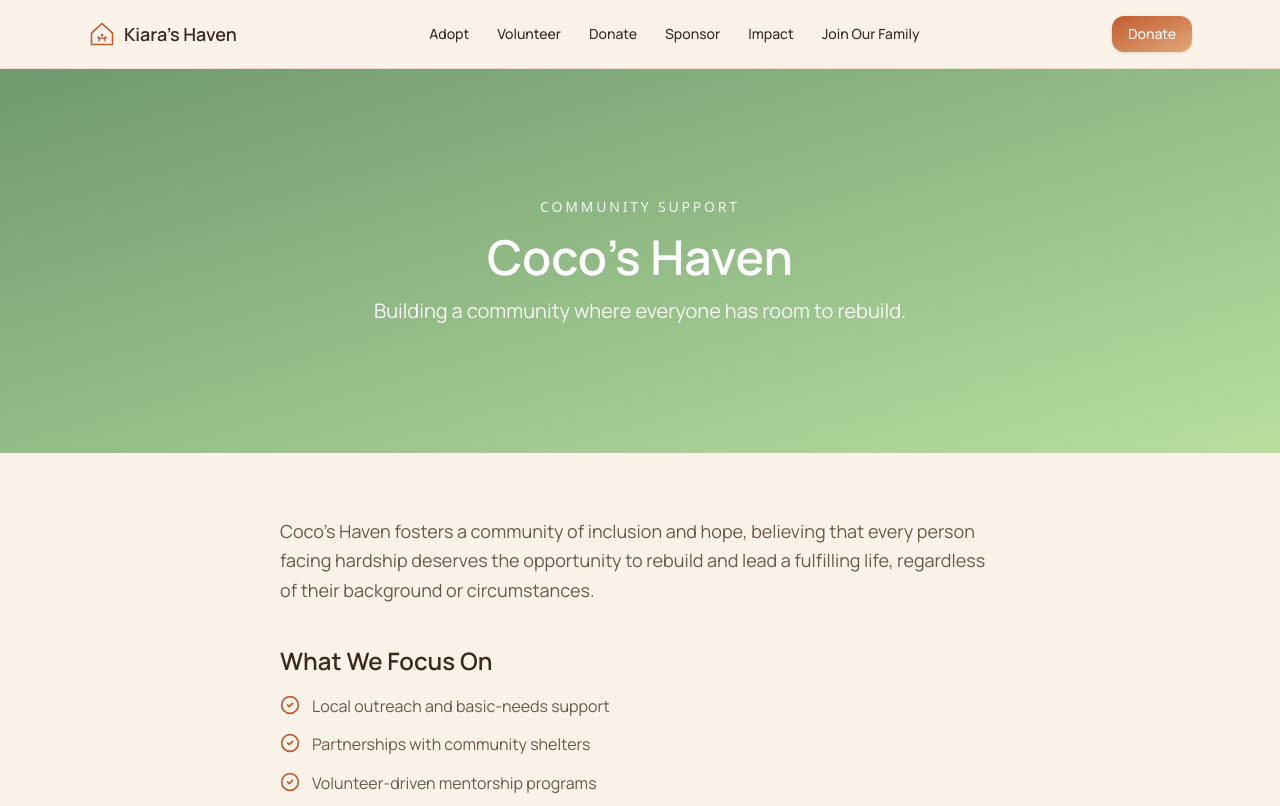
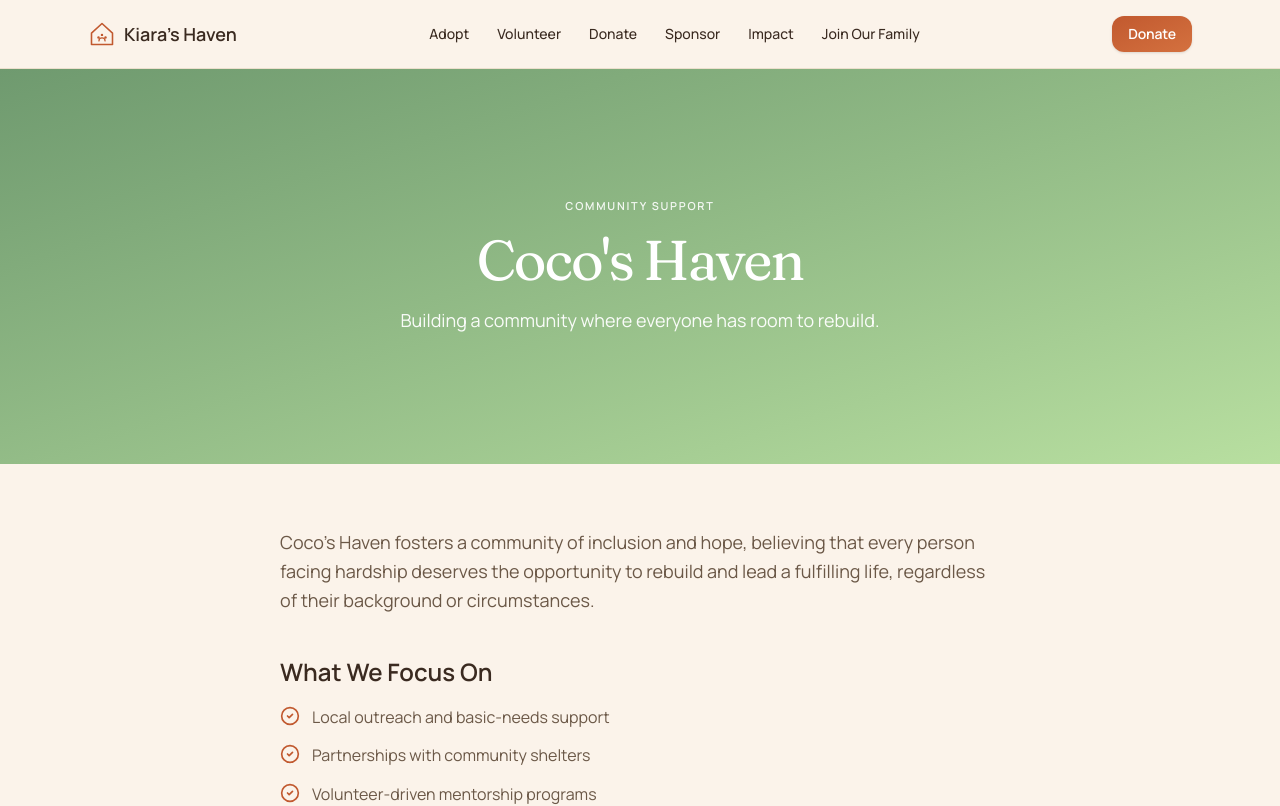
Before and after one commit to cherimedz/Kiara-s-Haven-Website, a Next.js app: page /cocos-haven in a window 1280 px wide. Shown: the top 806 px of the page. Built offline with nearby package versions, Linux system fonts and the light colour scheme.

Commit message:
refactor: apply type scale to Button, PageHero, and SectionHeading

```diff
--- a/app/components/ui/Button.jsx
+++ b/app/components/ui/Button.jsx
@@ -2,7 +2,7 @@ import Link from "next/link";
 import clsx from "clsx";
 
 const variantGradients = {
-  primary: "from-accent to-[#e0a978]",
+  primary: "from-accent to-[#d4713f]",
   simba: "from-simba-from to-simba-to",
   sebastian: "from-sebastian-from to-sebastian-to",
   coco: "from-coco-from to-coco-to",
@@ -21,11 +21,14 @@ export default function Button({
   const isGhost = variant === "ghost";
 
   const classes = clsx(
-    "inline-flex items-center justify-center rounded-xl font-medium transition-transform duration-200 select-none whitespace-nowrap",
+    // Manrope 600, sentence case — never uppercase, never serif inside buttons.
+    "inline-flex items-center justify-center rounded-xl font-semibold tracking-[-0.01em]",
+    "transition-transform duration-200 select-none whitespace-nowrap",
     "hover:-translate-y-0.5 active:translate-y-0",
+    "focus-visible:outline-2 focus-visible:outline-offset-2 focus-visible:outline-accent",
     size === "sm" && "px-4 py-2 text-sm",
-    size === "md" && "px-6 py-3 text-base",
-    size === "lg" && "px-8 py-4 text-lg",
+    size === "md" && "px-6 py-3 text-[15px]",
+    size === "lg" && "px-8 py-4 text-base",
     isGhost
       ? "border border-line text-ink bg-transparent hover:bg-card"
       : `text-white bg-gradient-to-br ${variantGradients[variant]} shadow-sm hover:shadow-md`,
--- a/app/components/ui/PageHero.jsx
+++ b/app/components/ui/PageHero.jsx
@@ -11,13 +11,13 @@ export default function PageHero({ theme, focus, orgName, tagline }) {
       className={`bg-gradient-to-br ${gradients[theme]} px-6 py-24 md:py-32 text-white`}
     >
       <div className="max-w-3xl mx-auto text-center">
-        <p className="font-sans text-sm uppercase tracking-[0.2em] opacity-90 mb-4">
+        <p className="font-semibold text-[11px] uppercase tracking-[0.16em] opacity-90 mb-4">
           {focus}
         </p>
-        <h1 className="font-[family-name:var(--font-heading)] text-4xl md:text-5xl font-semibold mb-4">
+        <h1 className="font-display font-normal text-[clamp(2.5rem,4.5vw,3.5rem)] leading-[1.04] tracking-[-0.035em] mb-4">
           {orgName}
         </h1>
-        <p className="text-lg md:text-xl opacity-95">{tagline}</p>
+        <p className="text-[18px] leading-[1.7] opacity-95">{tagline}</p>
       </div>
     </section>
   );
--- a/app/components/ui/SectionHeading.jsx
+++ b/app/components/ui/SectionHeading.jsx
@@ -10,14 +10,14 @@ export default function SectionHeading({ eyebrow, title, subtitle, align = "cent
       )}
     >
       {eyebrow && (
-        <p className="font-sans text-sm uppercase tracking-[0.2em] text-accent mb-3">
+        <p className="font-semibold text-[11px] uppercase tracking-[0.16em] text-accent mb-3">
           {eyebrow}
         </p>
       )}
-      <h2 className="font-[family-name:var(--font-heading)] text-3xl md:text-4xl font-semibold text-ink">
+      <h2 className="font-display font-normal text-ink text-[clamp(2.25rem,3.4vw,2.75rem)] leading-[1.08] tracking-[-0.025em]">
         {title}
       </h2>
-      {subtitle && <p className="mt-4 text-mute text-lg">{subtitle}</p>}
+      {subtitle && <p className="mt-4 text-[17px] leading-[1.7] text-mute">{subtitle}</p>}
     </div>
   );
 }
```
